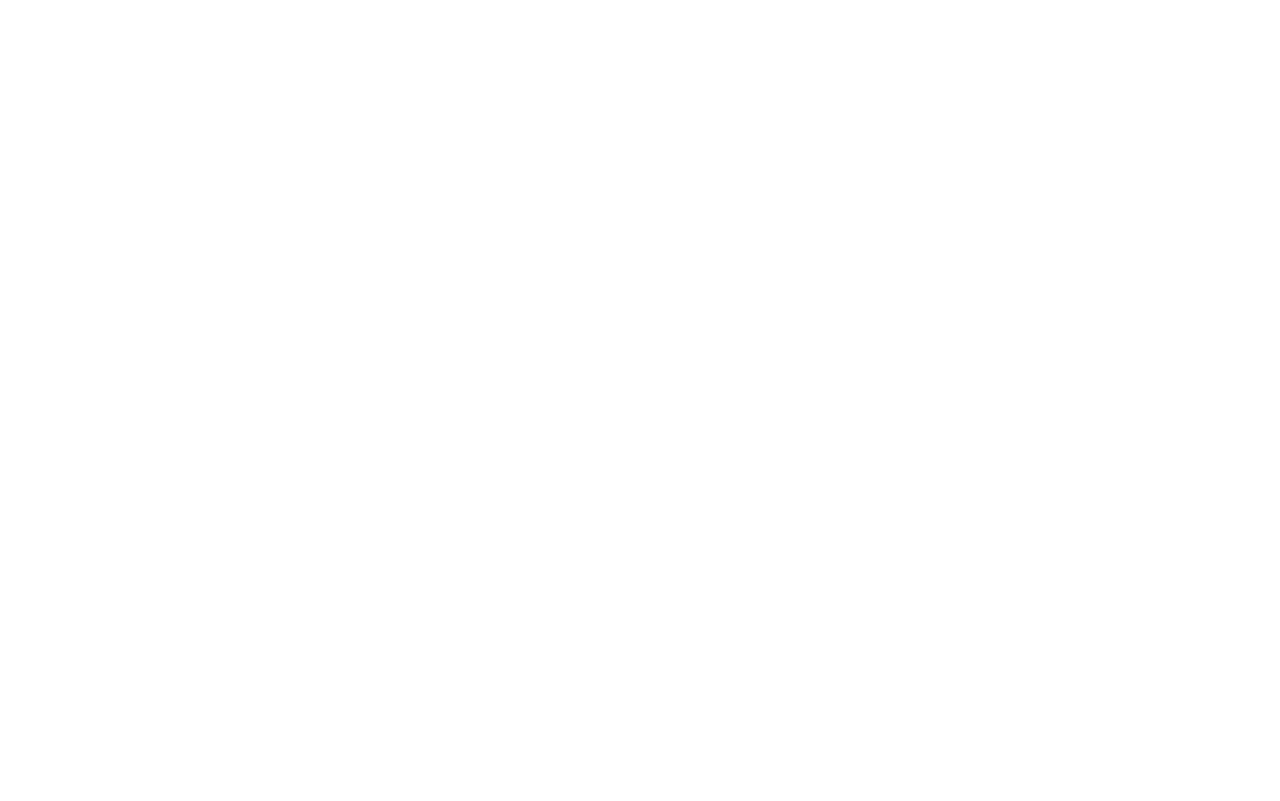
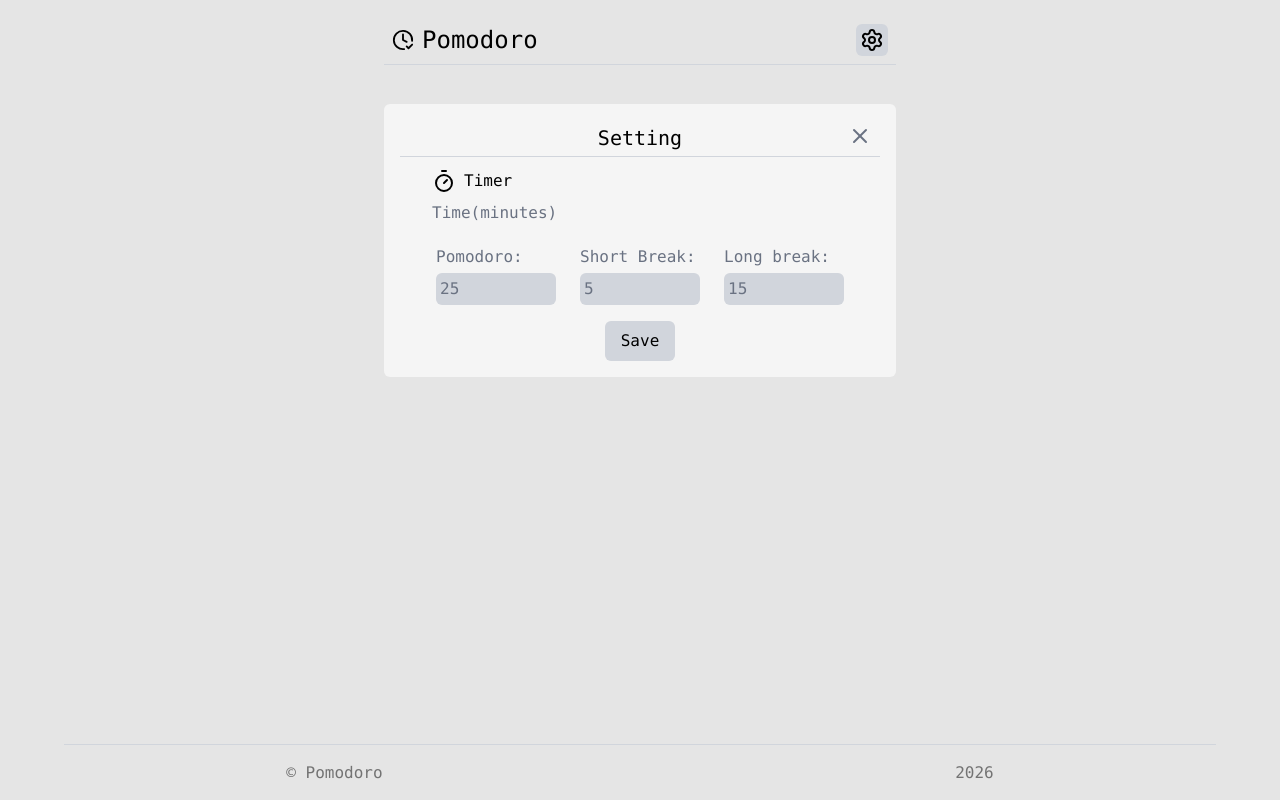
Before and after one commit to Abukiya/roadmap.sh-projects, a React (Vite) app in the folder frontend/intermediate/8-pomodoro-timer/: page /setting in a window 1280 px wide. Before the commit this address had no page. Built offline with nearby package versions, Linux system fonts and the light colour scheme.

Commit message:
feat:make the form functional

```diff
--- a/frontend/intermediate/8-pomodoro-timer/src/app/router.jsx
+++ b/frontend/intermediate/8-pomodoro-timer/src/app/router.jsx
@@ -1,13 +1,18 @@
-import { Navigate, Routes, Route } from "react-router";
+import { Routes, Route } from "react-router";
 import { Layout } from "../compnents/layout";
-
-import Homepage from "../features/homepage/homepage";
+import Pomodoro from "../features/homepage/pomodoro";
+import Setting from "../features/setting/setting";
+import { useState } from "react";
 
 export function Approuter() {
+  const [pomodoro, setPomodoro] = useState(25);
+  const [shortbreak, setSortbreak] = useState(5);
+  const [longbreak, setLongbreak] = useState(15);
   return (
     <Routes>
       <Route element={<Layout />}>
-        <Route path="/" element={<Homepage />} />
+        <Route path="/" element={<Pomodoro Pomodoro={pomodoro} shortbreak={shortbreak} longbreak={longbreak} />} />
+        <Route path="/setting" element={<Setting pomodoro={pomodoro} shortbreak={shortbreak} longbreak={longbreak} setpomodoro={setPomodoro} setShortbreack={setSortbreak} setLongbreak={setLongbreak}/>} />
       </Route>
     </Routes>
   );
--- a/frontend/intermediate/8-pomodoro-timer/src/compnents/header.jsx
+++ b/frontend/intermediate/8-pomodoro-timer/src/compnents/header.jsx
@@ -1,16 +1,20 @@
+import { useNavigate } from "react-router";
 import { ClockCheck, Settings } from "lucide-react";
 export function Header() {
+  const navigate = useNavigate();
   return (
     <header className="h-20 flex justify-center">
-      <div className=" flex w-lg justify-between items-center  self-center p-2 border-b border-gray-800">
+      <div className=" flex w-lg justify-between items-center  self-center p-2 border-b border-gray-300">
         <div className="flex gap-2 item-center">
           <ClockCheck size={22} className="self-center" />
           <h1 className="text-2xl self-center">Pomodoro</h1>
         </div>
         <div className="self-center">
-          <button className="flex gap-1 p-1 rounded-md bg-gray-300 hover:bg-gray-400">
+          <button
+            className="flex gap-1 p-1 rounded-md bg-gray-300 hover:bg-gray-400"
+            onClick={()=>navigate("/setting")}
+          >
             <Settings />
-            {/* <p>setting</p> */}
           </button>
         </div>
       </div>
--- a/frontend/intermediate/8-pomodoro-timer/src/features/homepage/homepage.jsx
+++ /dev/null
@@ -1,24 +0,0 @@
-function Homepage() {
-  return (
-    <div className=" w-lg p-6 flex flex-col items-center gap-4 self-start mt-6 rounded-md bg-neutral-100">
-      <div className="flex gap-2">
-        <button className="bg-gray-300 p-1 rounded-md hover:bg-gray-400">
-          Pomodoro
-        </button>
-        <button className="bg-gray-300 p-1 rounded-md hover:bg-gray-400">
-          Short Break
-        </button>
-        <button className="bg-gray-300 p-1 rounded-md hover:bg-gray-400">
-          Long Break
-        </button>
-      </div>
-      <div className=" flex justify-center text-8xl p-4">
-        <h1>25:00</h1>
-      </div>
-      <div>
-        <button className="text-2xl p-2 px-6 rounded-md bg-gray-300 hover:bg-gray-400">Start</button>
-      </div>
-    </div>
-  );
-}
-export default Homepage;
--- a/frontend/intermediate/8-pomodoro-timer/src/features/homepage/pomodoro.jsx
+++ b/frontend/intermediate/8-pomodoro-timer/src/features/homepage/pomodoro.jsx
@@ -1,19 +1,30 @@
-function Pomodoro() {
+import { useState } from "react";
+function Pomodoro({Pomodoro, shortbreak ,longbreak}) {
+  const [time, settime] = useState(Pomodoro);
   return (
     <div className=" w-lg p-6 flex flex-col items-center gap-4 self-start mt-6 rounded-md bg-neutral-100">
       <div className="flex gap-2">
-        <button className="bg-gray-300 p-1 rounded-md hover:bg-gray-400">
+        <button
+          className="bg-gray-300 p-1 rounded-md hover:bg-gray-400"
+          onClick={() => settime(Pomodoro)}
+        >
           Pomodoro
         </button>
-        <button className="bg-gray-300 p-1 rounded-md hover:bg-gray-400">
+        <button
+          className="bg-gray-300 p-1 rounded-md hover:bg-gray-400"
+          onClick={() => settime(shortbreak)}
+        >
           Short Break
         </button>
-        <button className="bg-gray-300 p-1 rounded-md hover:bg-gray-400">
+        <button
+          className="bg-gray-300 p-1 rounded-md hover:bg-gray-400"
+          onClick={() => settime(longbreak)}
+        >
           Long Break
         </button>
       </div>
       <div className=" flex justify-center text-8xl p-4">
-        <h1>25:00</h1>
+        <h1>{time}</h1>
       </div>
       <div>
         <button className="text-2xl p-2 px-6 rounded-md bg-gray-300 hover:bg-gray-400">
--- a/frontend/intermediate/8-pomodoro-timer/src/features/homepage/setting.jsx
+++ /dev/null
@@ -1,66 +0,0 @@
-import { Timer, X } from "lucide-react";
-function Setting() {
-  return (
-    <div className=" w-lg p-4 mt-6 rounded-md bg-neutral-100 gap-2 flex flex-col absolute hidden  top-20">
-      <div className="flex justify-center p-1 border-gray-300  border-b relative">
-        <h1 className="text-xl">Setting</h1>
-        <button
-
-          className="absolute  right-2 text-gray-500 hover:text-gray-800"
-        >
-          <X />
-        </button>
-      </div>
-      <div className="flex flex-col gpp-1 pl-7 ">
-        <div className="flex gap-2  p-1">
-          <Timer />
-          <p>Timer</p>
-        </div>
-        <p className="text-gray-500 p-1">Time(minutes)</p>
-      </div>
-      <form action="" className=" flex  gap-2 self-center">
-        <div className="flex flex-col gap-1 p-2 w-1/3">
-          <label htmlFor="pomodoro" className="text-gray-500">
-            Pomodoro:
-          </label>
-          <input
-            type="number"
-            id="pomodoro"
-            name="pomodoro"
-            defaultValue={25}
-            className="outline-none bg-gray-300 border-gray-800 rounded-md p-1  text-gray-500 focus:text-gray-800 w-30"
-          />
-        </div>
-        <div className="flex flex-col gap-1 p-2 w-1/3 ">
-          <label htmlFor="shortbreak" className="text-gray-500">
-            Short Break:
-          </label>
-          <input
-            type="text"
-            name="shortbreak"
-            id="sortbreak"
-            defaultValue={5}
-            className="outline-none bg-gray-300 border-gray-800 rounded-md p-1  text-gray-500 focus:text-gray-800 w-30"
-          />
-        </div>
-        <div className="flex flex-col gap-1 p-2 w-1/3">
-          <label htmlFor="longbreak" className="text-gray-500">
-            Long break:
-          </label>
-          <input
-            type="number"
-            defaultValue={15}
-            name="longbreak"
-            id="longbreak"
-            className="outline-none bg-gray-300 border-gray-800 rounded-md  p-1 text-gray-500 focus:text-gray-800 w-30"
-          />
-        </div>
-      </form>
-      <div className="self-center p-2  bg-gray-300 hover:bg-gray-400 rounded-md px-4">
-        <button>Save</button>
-      </div>
-    </div>
-  );
-}
-
-export default Setting;
--- /dev/null
+++ b/frontend/intermediate/8-pomodoro-timer/src/features/setting/setting.jsx
@@ -0,0 +1,96 @@
+import { Timer, X } from "lucide-react";
+import { useNavigate } from "react-router";
+import { useState } from "react";
+
+function Setting({
+  pomodoro,
+  setpomodoro,
+  shortbreak,
+  setShortbreack,
+  longbreak,
+  setLongbreak,
+}) {
+  const [pomodoroinput, setPomodoroinput] = useState(pomodoro);
+  const [shortbreakinput, setShortbreackinput] = useState(shortbreak);
+  const [longbreakinput, setLongbreakinput] = useState(longbreak);
+  const navigate = useNavigate();
+
+  function handleSubmit(e) {
+    e.preventDefault();
+    alert("working");
+    setpomodoro(pomodoroinput);
+    setShortbreack(shortbreakinput);
+    setLongbreak(longbreakinput);
+  }
+  return (
+    <div className=" w-lg p-4 mt-6 rounded-md bg-neutral-100 gap-2 flex flex-col absolute  top-20">
+      <div className="flex justify-center p-1 border-gray-300  border-b relative">
+        <h1 className="text-xl">Setting</h1>
+        <button
+          className="absolute  right-2 text-gray-500 hover:text-gray-800"
+          onClick={() => navigate("/")}
+        >
+          <X />
+        </button>
+      </div>
+      <div className="flex flex-col gpp-1 pl-7 ">
+        <div className="flex gap-2  p-1">
+          <Timer />
+          <p>Timer</p>
+        </div>
+        <p className="text-gray-500 p-1">Time(minutes)</p>
+      </div>
+      <form
+        onSubmit={handleSubmit}
+        className=" flex  flex-col gap-2 self-center"
+      >
+        <div className="flex gap-2">
+          <div className="flex flex-col gap-1 p-2 w-1/3">
+            <label htmlFor="pomodoro" className="text-gray-500">
+              Pomodoro:
+            </label>
+            <input
+              type="number"
+              id="pomodoro"
+              name="pomodoro"
+              value={pomodoroinput}
+              onChange={(e) => setPomodoroinput(e.target.value)}
+              className="outline-none bg-gray-300 border-gray-800 rounded-md p-1  text-gray-500 focus:text-gray-800 w-30"
+            />
+          </div>
+          <div className="flex flex-col gap-1 p-2 w-1/3 ">
+            <label htmlfor="shortbreak" className="text-gray-500">
+              Short Break:
+            </label>
+            <input
+              type="number"
+              name="shortbreak"
+              id="sortbreak"
+              value={shortbreakinput}
+              onChange={(e) => setShortbreackinput(e.target.value)}
+              className="outline-none bg-gray-300 border-gray-800 rounded-md p-1  text-gray-500 focus:text-gray-800 w-30"
+            />
+          </div>
+          <div className="flex flex-col gap-1 p-2 w-1/3">
+            <label htmlFor="longbreak" className="text-gray-500">
+              Long break:
+            </label>
+            <input
+              type="number"
+              value={longbreakinput}
+              onChange={(e) => setLongbreakinput(e.target.value)}
+              name="longbreak"
+              id="longbreak"
+              className="outline-none bg-gray-300 border-gray-800 rounded-md  p-1 text-gray-500 focus:text-gray-800 w-30"
+            />
+          </div>
+        </div>
+        <div className="self-center p-2  bg-gray-300 hover:bg-gray-400 rounded-md px-4">
+          <button type="submit">Save</button>
+        </div>
+      </form>
+    </div>
+  );
+}
+
+export default Setting;
```
